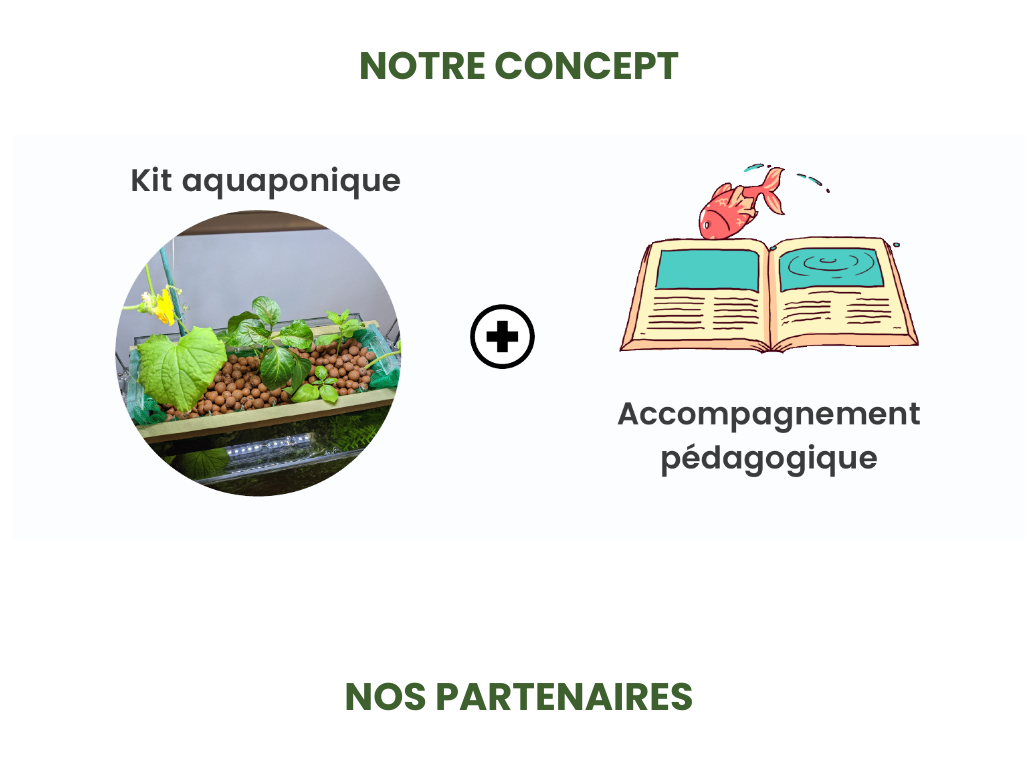
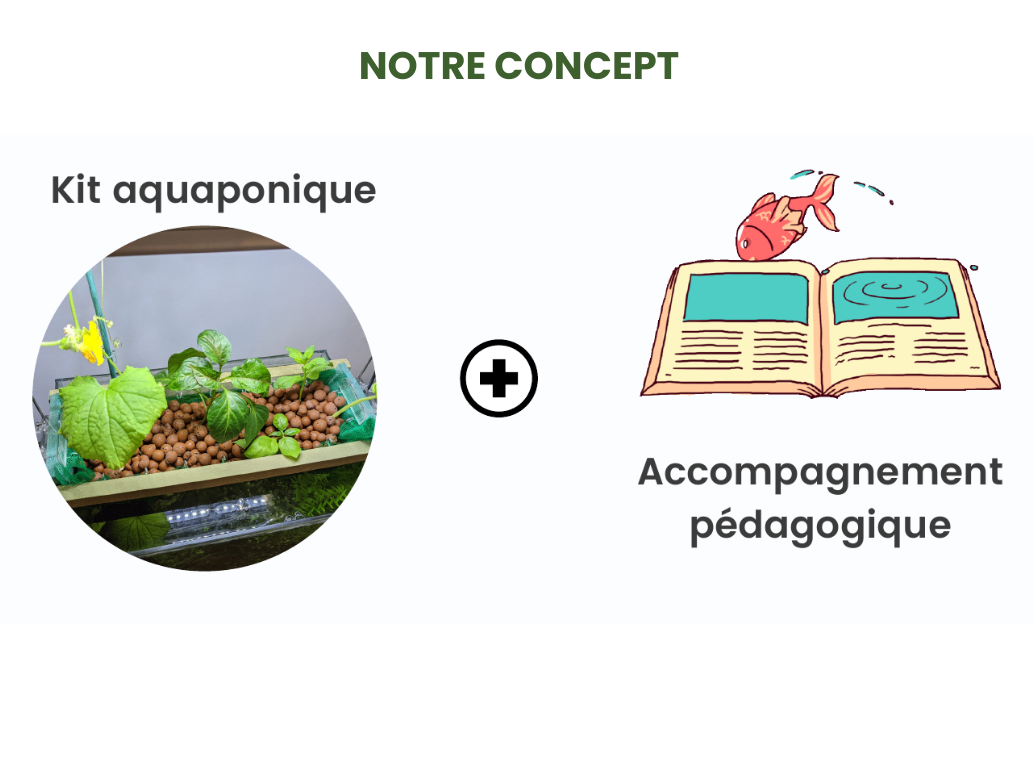
Before and after one commit to SamuelCadau/Hackaton-OM, a Nuxt app in the folder project/aquapim/: page / in a window 1280 px wide. Shown: the part 980-1744 px from the top of the page, without its empty margins (121-1155 px from the left). Built offline with nearby package versions, Linux system fonts and the light colour scheme.

Commit message:
Some Fix

```diff
--- a/project/aquapim/components/Concept.vue
+++ b/project/aquapim/components/Concept.vue
@@ -5,7 +5,7 @@
         <p id="title">NOTRE CONCEPT</p>
       </div>
 
-      <div class="col-10 offset-1 d-flex justify-content-center mt-2">
+      <div class="col-12 d-flex justify-content-center mt-2">
         <!-- MODIFICATION IMAGE (modifier la destination de l'imgage dans src="") -->
         <img class="img-fluid" src="../static/Concept.png" >
       </div>
--- a/project/aquapim/components/Equipe.vue
+++ b/project/aquapim/components/Equipe.vue
@@ -3,7 +3,7 @@
     <link href="https://unpkg.com/aos@2.3.1/dist/aos.css" rel="stylesheet" />
     <div class="col-12 d-flex justify-content-center mt-4">
       <!-- MODIFICATION TITRE -->
-      <p id="title">L'EQUIPE</p>
+      <p id="title">L'EQUIPE D'AQUAPIM</p>
     </div>
     <b-container>
       <b-row class="justify-content-around">
--- a/project/aquapim/pages/index.vue
+++ b/project/aquapim/pages/index.vue
@@ -1,5 +1,5 @@
 <template>
-  <div>
+  <div style="overflow-x: hidden;">
     <Navbar />
 
     <Zoneflot />
```
